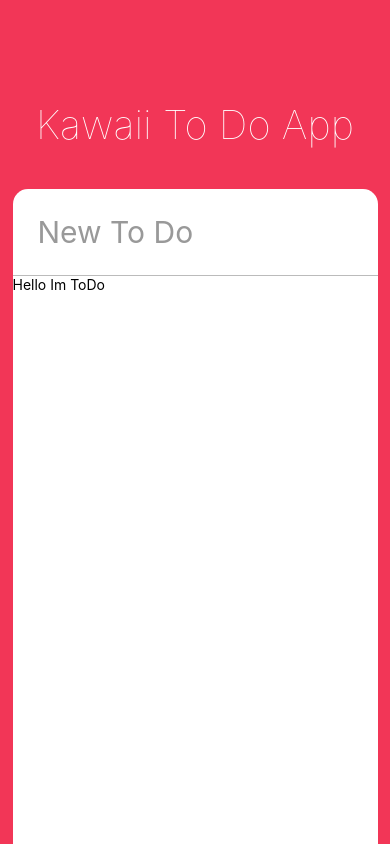
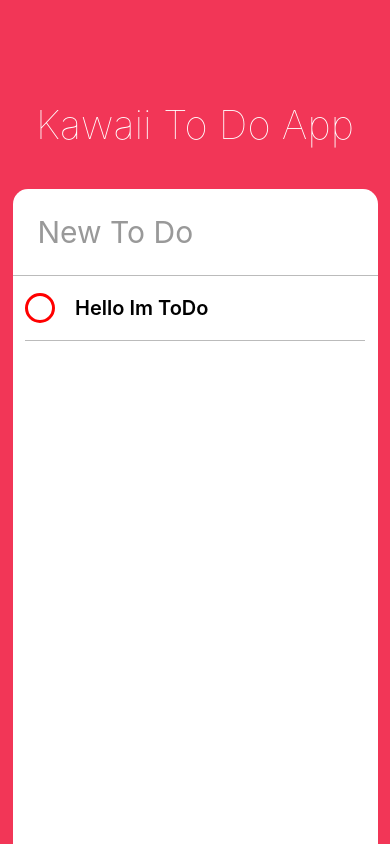
Before and after one commit to Kang-Yuchan/RN-Todo, a React Native app: screen / in a window 390 px wide. Built offline with nearby package versions, Linux system fonts and the light colour scheme.

Commit message:
Coding the UI Part three

```diff
--- a/App.js
+++ b/App.js
@@ -24,7 +24,7 @@
 						returnKeyType={'done'}
 						autoCorrect={false}
 					/>
-					<ScrollView>
+					<ScrollView contentContainerStyle={styles.toDos}>
 						<ToDo />
 					</ScrollView>
 				</View>
@@ -64,7 +64,7 @@
 				shadowRadius: 5,
 				shadowOffset: {
 					height: -1,
-					width: 1
+					width: 0
 				}
 			},
 			android: {
@@ -77,5 +77,8 @@
 		borderBottomColor: '#bbb',
 		padding: 25,
 		borderBottomWidth: StyleSheet.hairlineWidth
+	},
+	toDos: {
+		alignItems: 'center'
 	}
 });
--- a/ToDo.js
+++ b/ToDo.js
@@ -1,14 +1,57 @@
 import React from 'react';
-import { View, Text, TochableOpacity, StyleSheet } from 'react-native';
+import { View, Text, TouchableOpacity, StyleSheet, Dimensions } from 'react-native';
+
+const { width, height } = Dimensions.get('window');
 
 export default class ToDo extends React.Component {
+	state = {
+		isEditing: false,
+		isCompleted: false
+	};
 	render() {
+		const { isCompleted } = this.state;
 		return (
-			<View>
-				<Text>Hello Im ToDo</Text>
+			<View style={styles.container}>
+				<TouchableOpacity onPress={this._toggleComplete}>
+					<View style={[ styles.circle, isCompleted ? styles.completedCircle : styles.uncompletedCircle ]} />
+				</TouchableOpacity>
+				<Text style={styles.text}>Hello Im ToDo</Text>
 			</View>
 		);
 	}
+	_toggleComplete = () => {
+		this.setState(({ isCompleted }) => {
+			return {
+				isCompleted: !isCompleted
+			};
+		});
+	};
 }
 
-const styles = StyleSheet.create({});
+const styles = StyleSheet.create({
+	container: {
+		width: width - 50,
+		borderBottomColor: '#bbb',
+		borderBottomWidth: StyleSheet.hairlineWidth,
+		flexDirection: 'row',
+		alignItems: 'center'
+	},
+	circle: {
+		width: 30,
+		height: 30,
+		borderRadius: 15,
+		marginRight: 20,
+		borderWidth: 3
+	},
+	completedCircle: {
+		borderColor: '#bbb'
+	},
+	uncompletedCircle: {
+		borderColor: 'red'
+	},
+	text: {
+		fontWeight: '600',
+		fontSize: 20,
+		marginVertical: 20
+	}
+});
```
